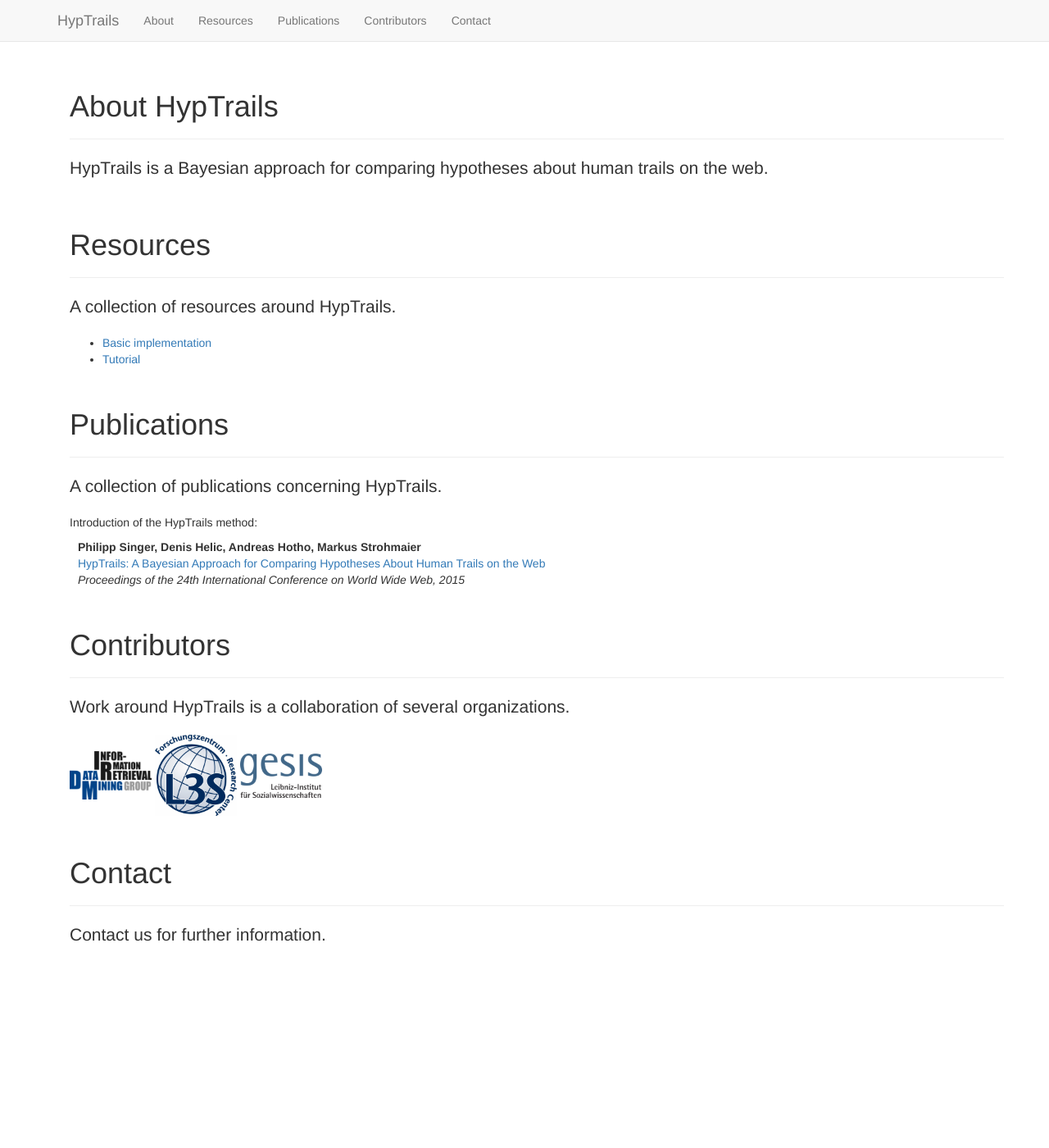
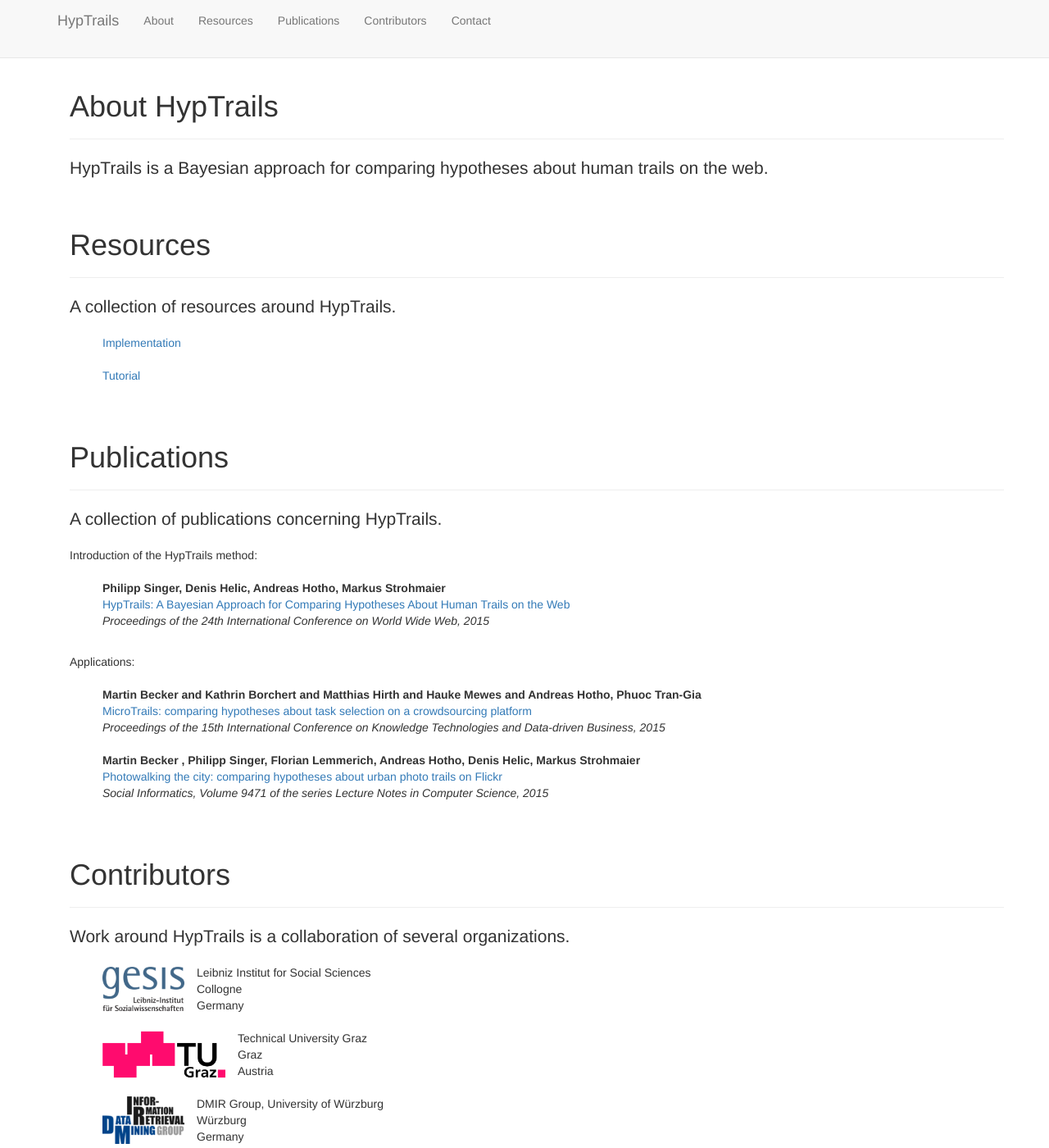
Before and after one commit to hyptrails/hyptrails.github.io, a Jekyll site: the page built from index.html, in a window 1280 px wide and 1400 px high. Shown: the whole window at 82% size. Built offline with Jekyll 4.4.1, drawn with Linux system fonts in a browser that asks for light colours; some of the changed text lies outside the part shown.

Commit message:
Update contributors, publications and contact

```diff
--- a/css/main.css
+++ b/css/main.css
@@ -9,15 +9,33 @@
 	visibility: hidden;
 }
 
-div.publication {
-	margin-bottom: 10px;
+.publications ul {
+	margin-top: 20px;
 }
 
-div.publication .details {
-	padding-top: 10px;
-	padding-left: 10px;
+li {
+	padding-bottom: 20px;
+	list-style: none;
+}
+
+.contributors .desc {
+	display: inline-block;
+	vertical-align: middle;
+	margin-left: 15px;
 }
 
 img.logo {
 	width: 100px;
 }
+
+img.logo.koblenz {
+	width: 200px;
+}
+
+img.logo.tugraz {
+	width: 150px;
+}
+
+img.logo.l3s {
+	width: 80px;
+}
--- a/index.html
+++ b/index.html
@@ -19,7 +19,7 @@
 	<p class="lead">A collection of resources around HypTrails.</p>
 	<p>
 		<ul>
-			<li><a href="https://github.com/psinger/HypTrails">Basic implementation</a></li>
+			<li><a href="https://github.com/psinger/HypTrails">Implementation</a></li>
 			<li><a href="http://nbviewer.ipython.org/github/psinger/HypTrails/blob/master/tutorial/hyptrails_tutorial.ipynb">Tutorial</a></li>
 		</ul>
 	</p>
@@ -31,13 +31,32 @@
 		<h1>Publications</h1>
 	</div>
 	<p class="lead">A collection of publications concerning HypTrails.</p>
-	<div class="publication">
+
+	<div class="publications">
 		Introduction of the HypTrails method:<br/>
-		<div class="details">
-			<b>Philipp Singer, Denis Helic, Andreas Hotho, Markus Strohmaier</b><br/>
-			<a href="https://www.google.de/url?sa=t&rct=j&q=&esrc=s&source=web&cd=2&cad=rja&uact=8&ved=0ahUKEwigyv-Cg-PJAhVOhhoKHf8dC2cQFgguMAE&url=http%3A%2F%2Fwww.www2015.it%2Fdocuments%2Fproceedings%2Fproceedings%2Fp1003.pdf&usg=AFQjCNHbQQXmNK8yJeHo5Zav6endQDKInw&sig2=Ya-rY6p135WXns2ZFYCwew">HypTrails: A Bayesian Approach for Comparing Hypotheses About Human Trails on the Web</a><br/>
-			<i>Proceedings of the 24th International Conference on World Wide Web, 2015</i>
-		</div>
+		<ul>
+			<li class="details">
+				<b>Philipp Singer, Denis Helic, Andreas Hotho, Markus Strohmaier</b><br/>
+				<a href="https://www.google.de/url?sa=t&rct=j&q=&esrc=s&source=web&cd=2&cad=rja&uact=8&ved=0ahUKEwigyv-Cg-PJAhVOhhoKHf8dC2cQFgguMAE&url=http%3A%2F%2Fwww.www2015.it%2Fdocuments%2Fproceedings%2Fproceedings%2Fp1003.pdf&usg=AFQjCNHbQQXmNK8yJeHo5Zav6endQDKInw&sig2=Ya-rY6p135WXns2ZFYCwew">HypTrails: A Bayesian Approach for Comparing Hypotheses About Human Trails on the Web</a><br/>
+				<i>Proceedings of the 24th International Conference on World Wide Web, 2015</i>
+			</li>
+		</ul>
+	</div>
+
+	<div class="publications">
+		Applications:<br/>
+		<ul>
+			<li class="details">
+				<b>Martin Becker and Kathrin Borchert and Matthias Hirth and Hauke Mewes and Andreas Hotho, Phuoc Tran-Gia</b><br/>
+				<a href="http://www.is.informatik.uni-wuerzburg.de/mitarbeiter/becker_martin/?tx_extbibsonomycsl_publicationlist%5Bcontroller%5D=Document&tx_extbibsonomycsl_publicationlist%5BintraHash%5D=a17a058eb6dc24f8988b647cc02a3618&tx_extbibsonomycsl_publicationlist%5BfileName%5D=2015_Microtrails_final_ACM-update.pdf&tx_extbibsonomycsl_publicationlist%5BuserName%5D=becker&tx_extbibsonomycsl_publicationlist%5Bpreview%5D=LARGE&tx_extbibsonomycsl_publicationlist%5Baction%5D=download&cHash=a6367d15229f3dc7e3cb4ddcba7dd5de">MicroTrails: comparing hypotheses about task selection on a crowdsourcing platform</a><br/>
+				<i>Proceedings of the 15th International Conference on Knowledge Technologies and Data-driven Business, 2015</i>
+			</li>
+			<li class="details">
+				<b>Martin Becker , Philipp Singer, Florian Lemmerich, Andreas Hotho, Denis Helic, Markus Strohmaier</b><br/>
+				<a href="">Photowalking the city: comparing hypotheses about urban photo trails on Flickr</a><br/>
+				<i>Social Informatics, Volume 9471 of the series Lecture Notes in Computer Science, 2015</i>
+			</li>
+		</ul>
 	</div>
 </div>
 
@@ -47,11 +66,15 @@
 		<h1>Contributors</h1>
 	</div>
 	<p class="lead">Work around HypTrails is a collaboration of several organizations.</p>
-	<p>
-		<img class="logo" src="{{ "/img/contributors/dmir.png" | prepend: site.baseurl }}">
-		<img class="logo"src="{{ "/img/contributors/l3s.png" | prepend: site.baseurl }}">
-		<img class="logo"src="{{ "/img/contributors/gesis.png" | prepend: site.baseurl }}">
-	</p>
+	<div class="contributors">
+		<ul>
+			<li><div><img class="logo gesis"src="{{ "/img/contributors/gesis.png" | prepend: site.baseurl }}"><div class="desc">Leibniz Institut for Social Sciences<br/>Collogne</br>Germany</div></div></li>
+			<li><div><img class="logo tugraz"src="{{ "/img/contributors/tugraz.png" | prepend: site.baseurl }}"><div class="desc">Technical University Graz<br/>Graz</br>Austria</div></div></li>
+			<li><div><img class="logo dmir"src="{{ "/img/contributors/dmir.png" | prepend: site.baseurl }}"><div class="desc">DMIR Group, University of Würzburg<br/>Würzburg</br>Germany</div></div></li>
+			<li><div><img class="logo koblenz"src="{{ "/img/contributors/koblenz.png" | prepend: site.baseurl }}"><div class="desc">University of Koblenz-Landau<br/>Mainz</br>Germany</div></div></li>
+			<li><div><img class="logo l3s"src="{{ "/img/contributors/l3s.png" | prepend: site.baseurl }}"><div class="desc">L3S Research Center<br/>Hanover</br>Germany</div></div></li>
+		</ul>
+	</div>
 </div>
 
 <div class="container">
@@ -60,6 +83,14 @@
 		<h1>Contact</h1>
 	</div>
 	<p class="lead">Contact us for further information.</p>
-	<p>
-	</p>
+	<ul>
+	<li>
+		Philipp Singer<br/>
+		<a href="mailto:philipp.singer@gesis.org">philipp.singer@gesis.org</a>
+	</li>
+	<li>
+		Martin Becker<br/>
+		<a href="mailto:becker@informatik.uni-wuerzburg.de">becker@informatik.uni-wuerzburg.de</a>
+	</li>
+	</ul>
 </div>
```
Also changed, not shown: img/contributors/koblenz.png (added), img/contributors/tugraz.png (added), 1 other file.
